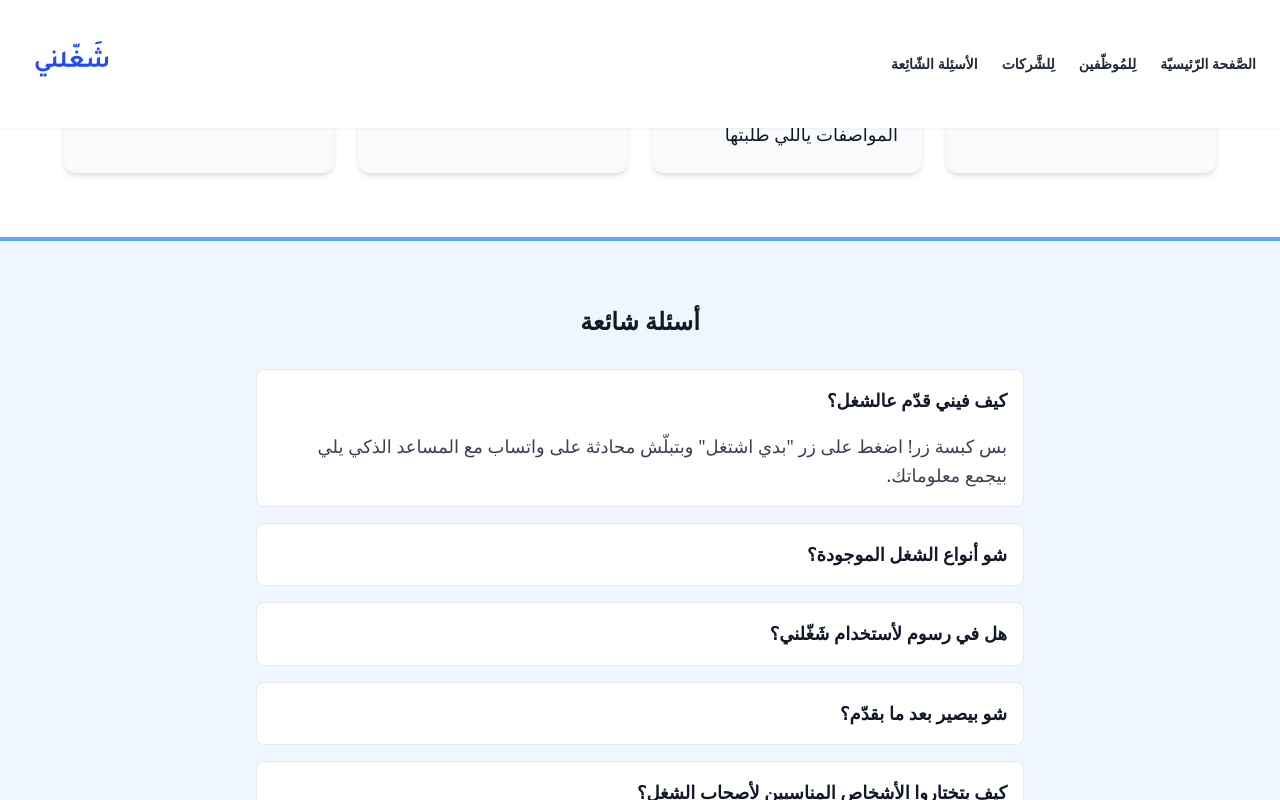
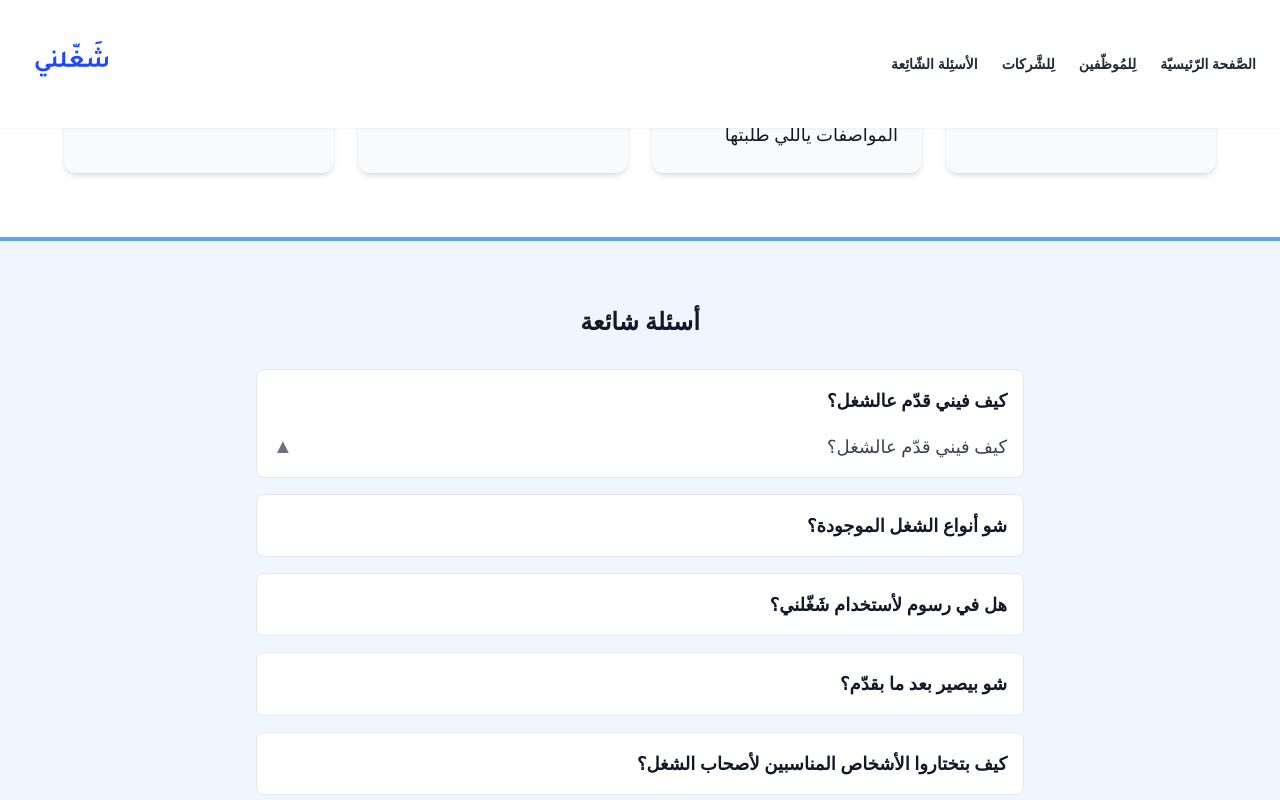
Before and after one commit to Zyadhanano/shaghelni-landing, a Next.js app: page / in a window 1280 px wide. Both pictures are taken after a click on the button "كيف فيني قدّم عالشغل؟". Shown: the part 2413-3213 px from the top of the page. Built offline with nearby package versions, Linux system fonts and the light colour scheme.

Commit message:
Update index.js
added arrows to FAQs

```diff
--- a/pages/index.js
+++ b/pages/index.js
@@ -290,7 +290,12 @@ const faqItems = [
         </button>
         {openIndex === index && (
           <div className="px-4 pb-4 text-gray-700">
-            {item.answer}
+            <span className="flex justify-between items-center">
+  <span>{item.question}</span>
+  <span className="text-gray-500 text-xl">
+    {openIndex === index ? '▲' : '▼'}
+  </span>
+</span>
           </div>
         )}
       </div>
```
